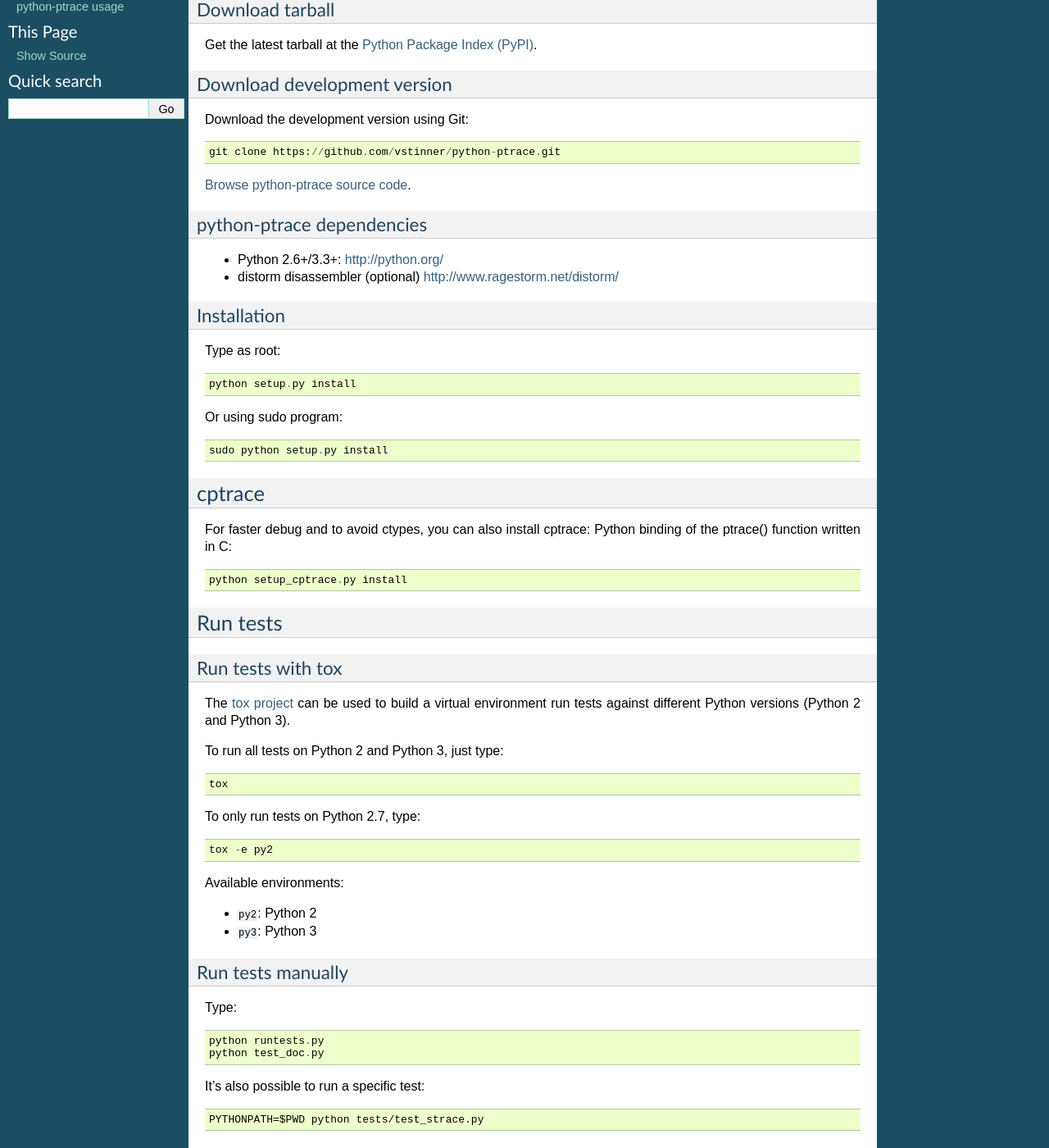
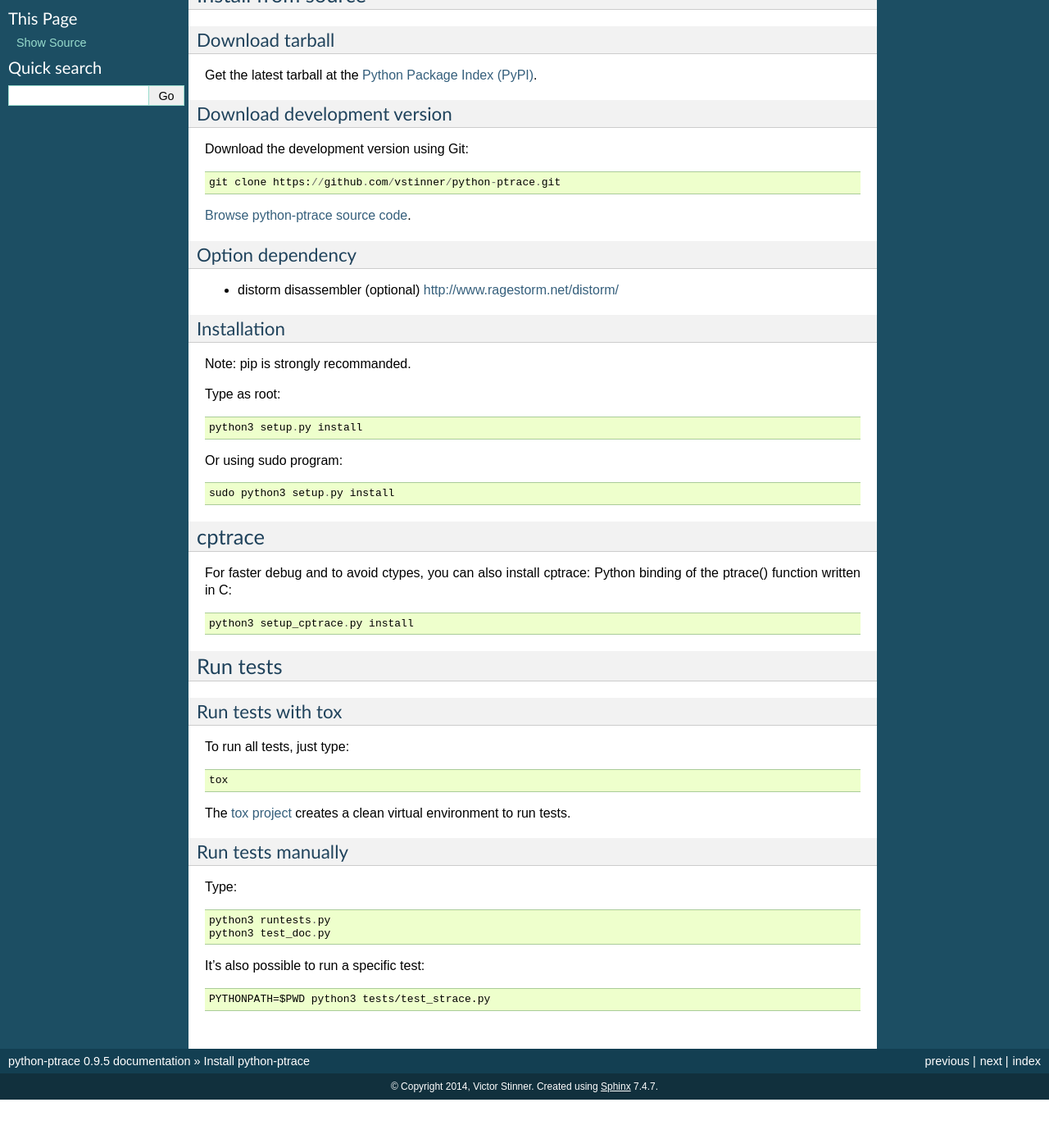
Before and after one commit to vstinner/python-ptrace, a Sphinx documentation site: the page built from doc/install.rst, in a window 1280 px wide and 1400 px high, scrolled down 372 px. Shown: the whole window at 82% size. Built offline with Sphinx 7.4.7, drawn with Linux system fonts in a browser that asks for light colours; after the commit the page ends 1713 px from its top, so only the background shows below that; some of the changed text lies outside the part shown.

Commit message:
Drop Python 2 support
Remove Python 2 from tox and Travis CI configurations.

```diff
--- a/README.rst
+++ b/README.rst
@@ -27,4 +27,4 @@
   <https://pypi.python.org/pypi/python-ptrace>`_
 
 python-ptrace is an opensource project written in Python under GNU GPLv2
-license.
+license. It supports Python 3.6 and newer.
--- a/doc/changelog.rst
+++ b/doc/changelog.rst
@@ -2,6 +2,11 @@
 
 Changelog
 =========
+
+python-ptrace 0.9.5
+-------------------
+
+* Drop Python 2 support.
 
 python-ptrace 0.9.4 (2019-07-30)
 --------------------------------
--- a/doc/index.rst
+++ b/doc/index.rst
@@ -19,7 +19,7 @@
   <https://pypi.python.org/pypi/python-ptrace>`_
 
 python-ptrace is an opensource project written in Python under GNU GPLv2
-license.
+license. It supports Python 3.6 and newer.
 
 
 Features
--- a/doc/install.rst
+++ b/doc/install.rst
@@ -33,25 +35,24 @@
 <https://github.com/vstinner/python-ptrace>`_.
 
 
-python-ptrace dependencies
---------------------------
+Option dependency
+-----------------
 
-* Python 2.6+/3.3+:
-  http://python.org/
 * distorm disassembler (optional)
   http://www.ragestorm.net/distorm/
-
 
 Installation
 ------------
 
+Note: pip is strongly recommanded.
+
 Type as root::
 
-   python setup.py install
+   python3 setup.py install
 
 Or using sudo program::
 
-   sudo python setup.py install
+   sudo python3 setup.py install
 
 
 cptrace
@@ -60,7 +61,7 @@
 For faster debug and to avoid ctypes, you can also install cptrace: Python
 binding of the ptrace() function written in C::
 
-    python setup_cptrace.py install
+    python3 setup_cptrace.py install
 
 
 Run tests
@@ -69,22 +70,12 @@
 Run tests with tox
 ------------------
 
-The `tox project <https://testrun.org/tox/latest/>`_ can be used to build a
-virtual environment run tests against different Python versions (Python 2 and
-Python 3).
-
-To run all tests on Python 2 and Python 3, just type::
+To run all tests, just type::
 
     tox
 
-To only run tests on Python 2.7, type::
-
-    tox -e py2
-
-Available environments:
-
-* ``py2``: Python 2
-* ``py3``: Python 3
+The `tox project <https://testrun.org/tox/latest/>`_ creates a clean virtual
+environment to run tests.
 
 
 Run tests manually
@@ -92,9 +83,9 @@
 
 Type::
 
-    python runtests.py
-    python test_doc.py
+    python3 runtests.py
+    python3 test_doc.py
 
 It's also possible to run a specific test::
 
-    PYTHONPATH=$PWD python tests/test_strace.py
+    PYTHONPATH=$PWD python3 tests/test_strace.py
```
Also changed, not shown: other parts of doc/install.rst (+2 -0 lines), .travis.yml, 1 other file.
